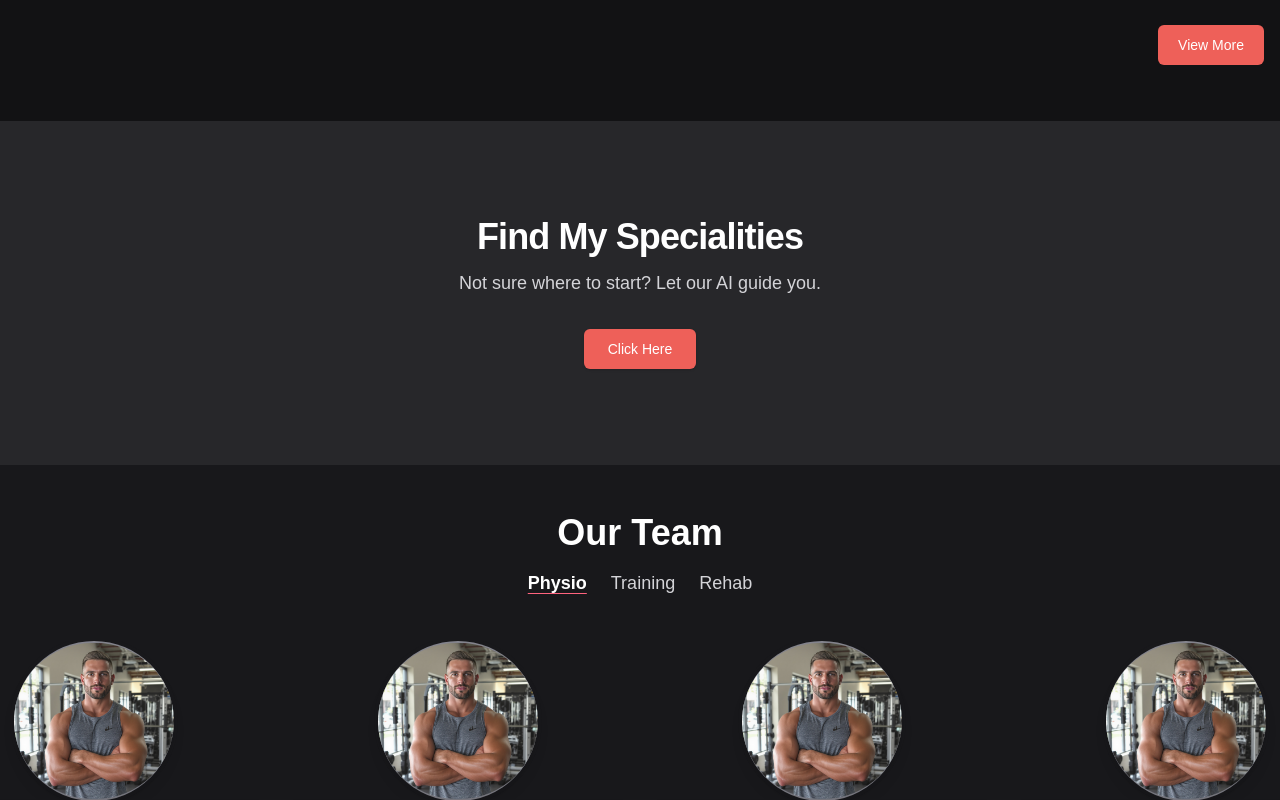
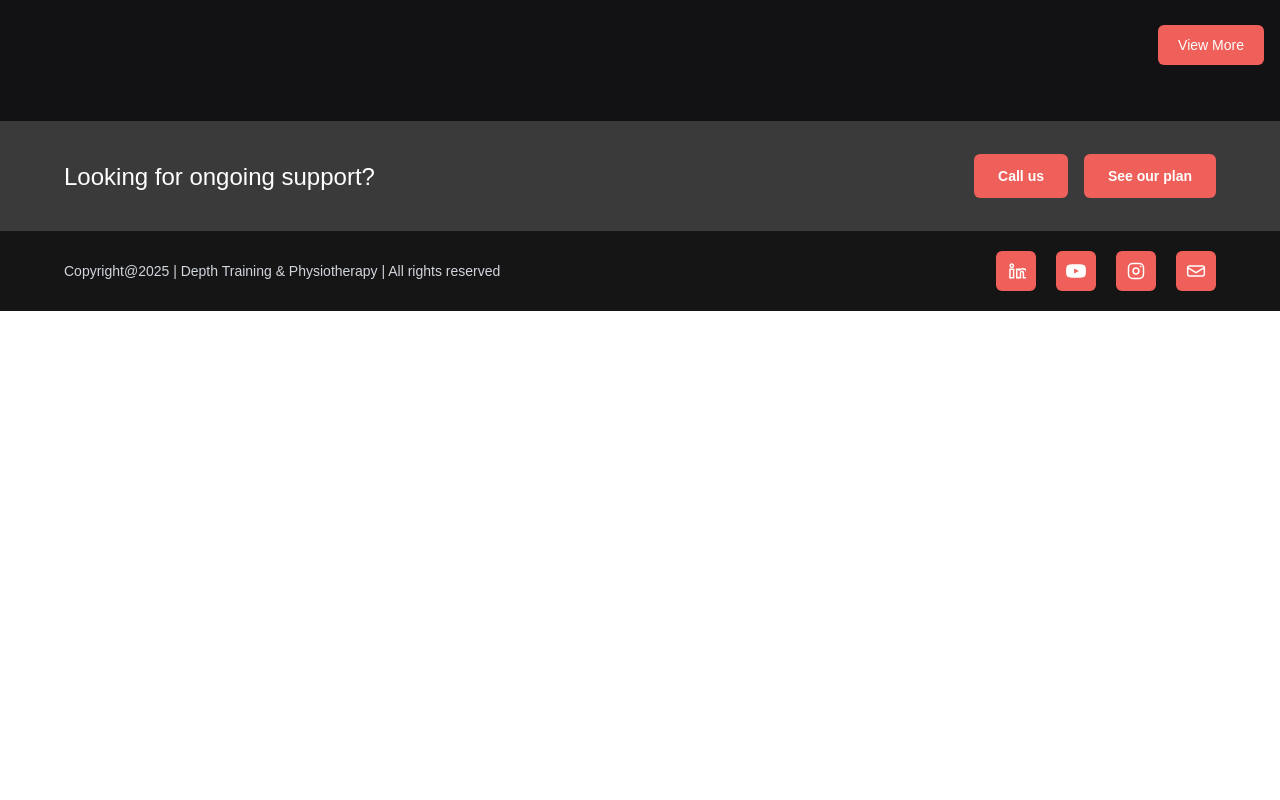
Before and after one commit to shishir95/depth-training-frontend, a Next.js app: page /home in a window 1280 px wide. Shown: the part 2800-3600 px from the top of the page. After the commit the page ends 3111 px from the top, so only its background shows below. Built offline with nearby package versions, Linux system fonts and the light colour scheme.

Commit message:
scrolling problem fixed

```diff
--- a/src/app/home/page.jsx
+++ b/src/app/home/page.jsx
@@ -20,7 +20,7 @@ export default function Home() {
     <div className="home-page">
       <Header />
       <Hero {...heroContents} />
-      {[...Array(6)].map((_, i) => (
+      {[...Array(1)].map((_, i) => (
         <AnimationScroll key={i} delay={i * 0.2}>
           <FindSpecialtiesSection />
           <TeamSection />
```
